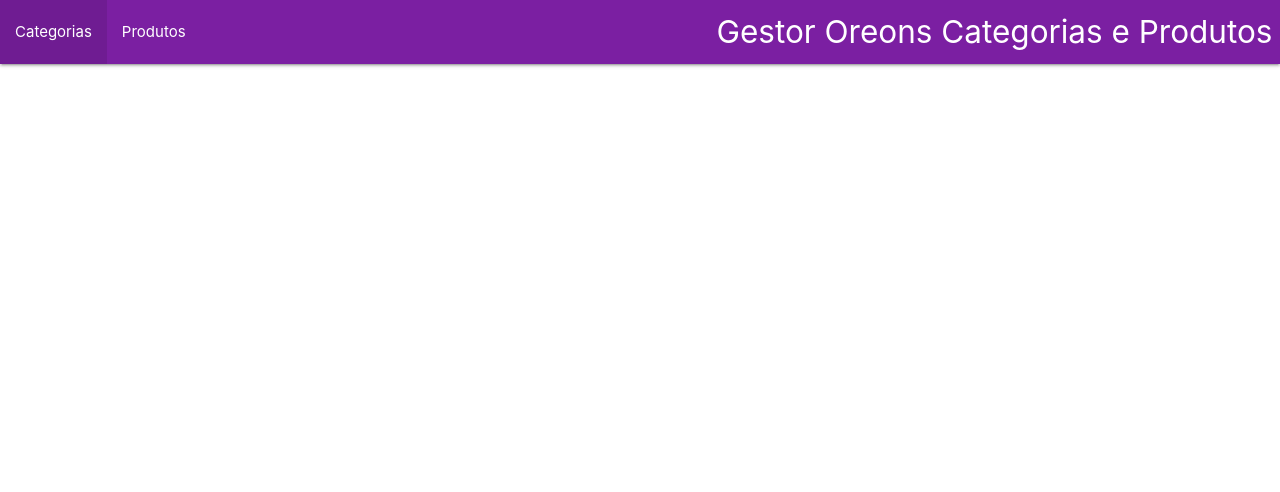
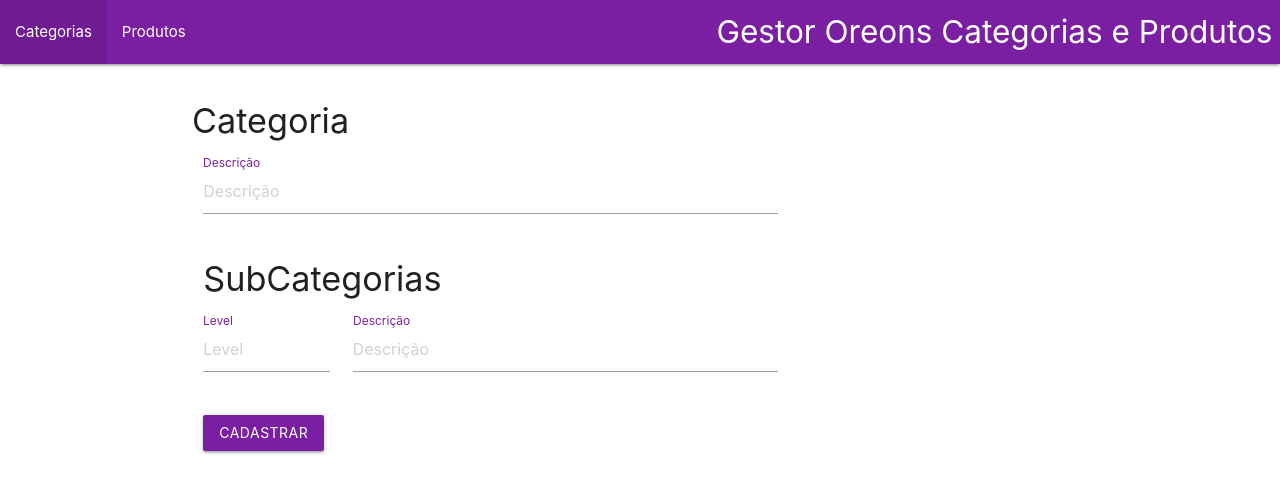
Before and after one commit to pedrobf/OreonsPortal, an Angular app: page /Categorias/Nova in a window 1280 px wide. Before the commit this address led to /. Shown: the top 492 px of the page. Built offline with nearby package versions, Linux system fonts and the light colour scheme.

Commit message:
Alterações cadastro formulario

```diff
--- a/src/app/app.component.html
+++ b/src/app/app.component.html
@@ -1,2 +1,4 @@
 <app-header></app-header>
-<router-outlet></router-outlet>
+<div class="container full">
+    <router-outlet></router-outlet>
+</div>
--- a/src/app/app.module.ts
+++ b/src/app/app.module.ts
@@ -8,13 +8,16 @@
 import { CategoriasListComponent } from './categorias/categorias-list/categorias-list.component';
 import { CategoriaService } from './categorias/categoria.service';
 import { CategoriasDetailComponent } from './categorias/categorias-detail/categorias-detail.component';
+import { CategoriasFormComponent } from './categorias/categorias-form/categorias-form.component';
+
 
 @NgModule({
    declarations: [
       AppComponent,
       HeaderComponent,
       CategoriasListComponent,
-      CategoriasDetailComponent
+      CategoriasDetailComponent,
+      CategoriasFormComponent
    ],
    imports: [
       BrowserModule,
--- a/src/app/app.routing.ts
+++ b/src/app/app.routing.ts
@@ -2,10 +2,12 @@
 
 import { CategoriasListComponent } from './categorias/categorias-list/categorias-list.component';
 import { CategoriasDetailComponent } from './categorias/categorias-detail/categorias-detail.component';
+import { CategoriasFormComponent } from './categorias/categorias-form/categorias-form.component';
 
 const routes: Routes = [
   { path: '', redirectTo: 'Categorias', pathMatch: 'full' },
   { path: 'Categorias', component: CategoriasListComponent },
+  { path: 'Categorias/Nova', component: CategoriasFormComponent },
   { path: 'Categoria/:id', component: CategoriasDetailComponent }
 ];
 
--- a/src/app/categorias/categorias-detail/categorias-detail.component.ts
+++ b/src/app/categorias/categorias-detail/categorias-detail.component.ts
@@ -18,7 +18,7 @@
     private service: CategoriaService,
     private route: ActivatedRoute,
     private router: Router
-  ) {}
+  ) { }
 
   ngOnInit() {
     this.inscricao = this.route.params.subscribe((params: any) => {
--- a/src/app/categorias/categorias-form/categorias-form.component.css
+++ b/src/app/categorias/categorias-form/categorias-form.component.css
@@ -0,0 +1,41 @@
+/* label color */
+.input-field label {
+    color: #7b1fa2;
+  }
+  /* label focus color */
+  .input-field input[type=text]:focus + label {
+    color: #7b1fa2;
+  }
+
+  .input-field input[type=number]:focus + label {
+    color: #7b1fa2;
+  }
+  /* label underline focus color */
+  .input-field input[type=text]:focus {
+    border-bottom: 1px solid #7b1fa2;
+    box-shadow: 0 1px 0 0 #7b1fa2;
+  }
+
+  .input-field input[type=number]:focus {
+    border-bottom: 1px solid #7b1fa2;
+    box-shadow: 0 1px 0 0 #7b1fa2;
+  }
+  /* valid color */
+  .input-field input[type=text].valid {
+    border-bottom: 1px solid #7b1fa2;
+    box-shadow: 0 1px 0 0 #7b1fa2;
+  }
+
+  .input-field input[type=number].valid {
+    border-bottom: 1px solid #7b1fa2;
+    box-shadow: 0 1px 0 0 #7b1fa2;
+  }
+  /* invalid color */
+  .input-field input[type=text].invalid {
+    border-bottom: 1px solid #7b1fa2;
+    box-shadow: 0 1px 0 0 #7b1fa2;
+  }
+  /* icon prefix focus color */
+  .input-field .prefix.active {
+    color: #7b1fa2;
+  }
--- a/src/app/categorias/categorias-form/categorias-form.component.html
+++ b/src/app/categorias/categorias-form/categorias-form.component.html
@@ -1,3 +1,26 @@
-<p>
-  categorias-form works!
-</p>
+<div class="section">
+  <div class="row">
+    <h4 class="title">Categoria</h4>
+    <form class="col s12">
+      <div class="row">
+        <div class="input-field col s8">
+          <input type="text" id="descricao" class="validate" placeholder="Descrição">
+          <label for="descricao">Descrição</label>
+        </div>
+      </div>
+      <h4 class="title">SubCategorias</h4>
+      <div class="row">
+        <div class="input-field col s2">
+          <input type="number" id="sublevel" class="validate" placeholder="Level">
+          <label for="sublevel">Level</label>
+        </div>
+        <div class="input-field col s6">
+          <input type="text" id="subdescricao" class="validate" placeholder="Descrição">
+          <label for="subdescricao">Descrição</label>
+        </div>
+      </div>
+      <button class="waves-effect purple darken-2 btn" type="submit" name="action">Cadastrar
+      </button>
+    </form>
+  </div>
+</div>
--- a/src/app/categorias/categorias-form/categorias-form.component.ts
+++ b/src/app/categorias/categorias-form/categorias-form.component.ts
@@ -1,4 +1,5 @@
 import { Component, OnInit } from '@angular/core';
+import { CategoriaService } from '../categoria.service';
 
 @Component({
   selector: 'app-categorias-form',
@@ -6,8 +7,9 @@
   styleUrls: ['./categorias-form.component.css']
 })
 export class CategoriasFormComponent implements OnInit {
+  categoria: any
 
-  constructor() { }
+  constructor(private service: CategoriaService) { }
 
   ngOnInit() {
   }
--- a/src/app/categorias/categorias-list/categorias-list.component.html
+++ b/src/app/categorias/categorias-list/categorias-list.component.html
@@ -1,4 +1,6 @@
 <div class="collection">
   <h5>Lista de Categorias</h5>
-  <a [routerLink]="[ '/Categoria', categoria.id]" *ngFor="let categoria of categorias" class="collection-item">Categoria: {{ categoria.description | uppercase }}</a>
+  <button [routerLink]="[ '/Categorias/Nova' ]" class="waves-effect purple darken-2 btn">Adcionar Categoria</button>
+  <a [routerLink]="[ '/Categoria', categoria.id]" *ngFor="let categoria of categorias"
+    class="collection-item">Categoria: {{ categoria.description | uppercase }}</a>
 </div>
--- /dev/null
+++ b/src/app/models/SubCategory.ts
@@ -0,0 +1,5 @@
+export class SubCategory {
+    id?: string;
+    description: string;
+    level: number;
+}
--- a/src/environments/environment.ts
+++ b/src/environments/environment.ts
@@ -4,7 +4,7 @@
 
 export const environment = {
   production: false,
-  API: 'http://localhost:5050/'
+  API: 'https://32892652.ngrok.io/'
 };
 
 /*
```
Also changed, not shown: src/app/models/Category.ts (added, +7 -0 lines), 1 other file (tests, documents, lock files or other folders).
